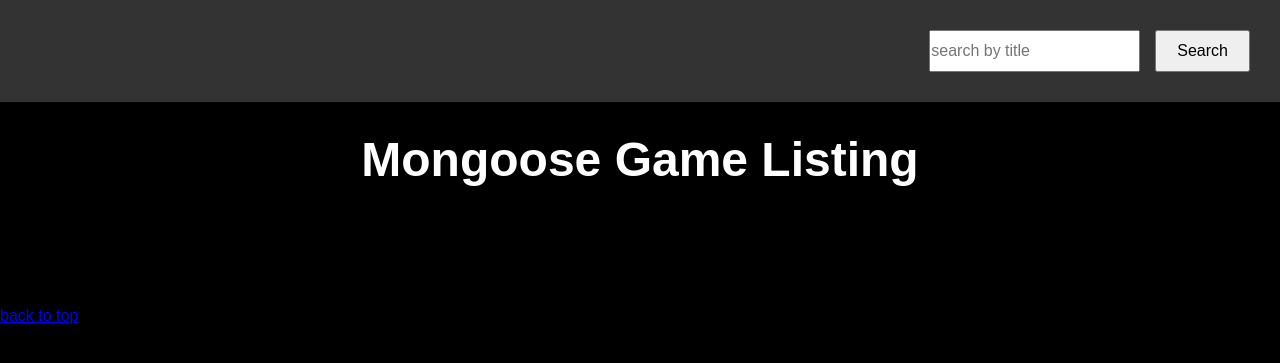
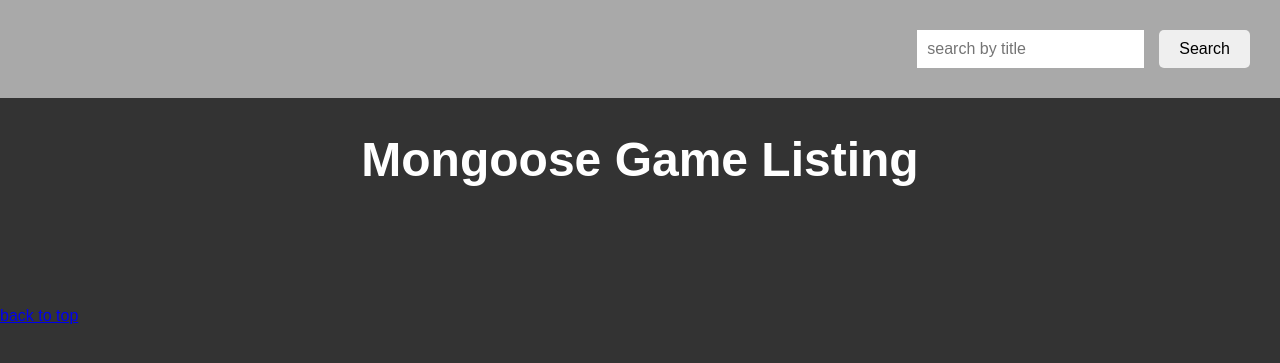
Before and after one commit to iO-Academy/2021-jul-game-listing, a PHP site: page / in a window 1280 px wide. Shown: the top 363 px of the page. Run offline with PHP 8.4, Linux system fonts and the light colour scheme; data that the repository does not hold is empty; some web fonts are replaced.

Commit message:
finished styling for navbar

```diff
--- a/styles.css
+++ b/styles.css
@@ -6,7 +6,7 @@
 }
 
 html {
-    background-color: #000;
+    background-color: #333;
 }
 
 h1 {
@@ -53,7 +53,7 @@ nav {
     padding: 30px;
     position: fixed;
     top: 0;
-    background-color: #333;
+    background-color: #a9a9a9;
     width: 100%;
     z-index: 99;
 }
@@ -66,4 +66,15 @@ form {
 form button {
     margin-left: 15px;
     padding: 10px 20px;
+    border-radius: 5px;
+    border: none;
 }
+
+form button:hover {
+    cursor: pointer;
+}
+
+form input {
+    padding: 5px 10px;
+    border: none;
+}
```
